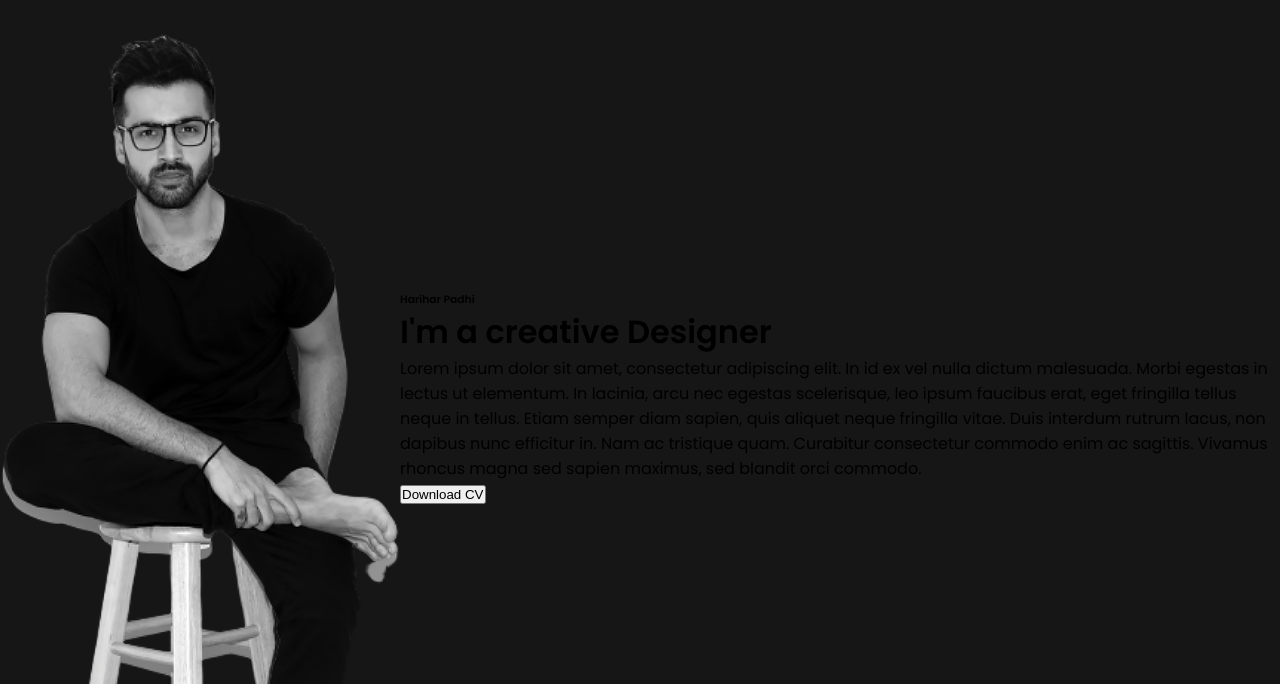
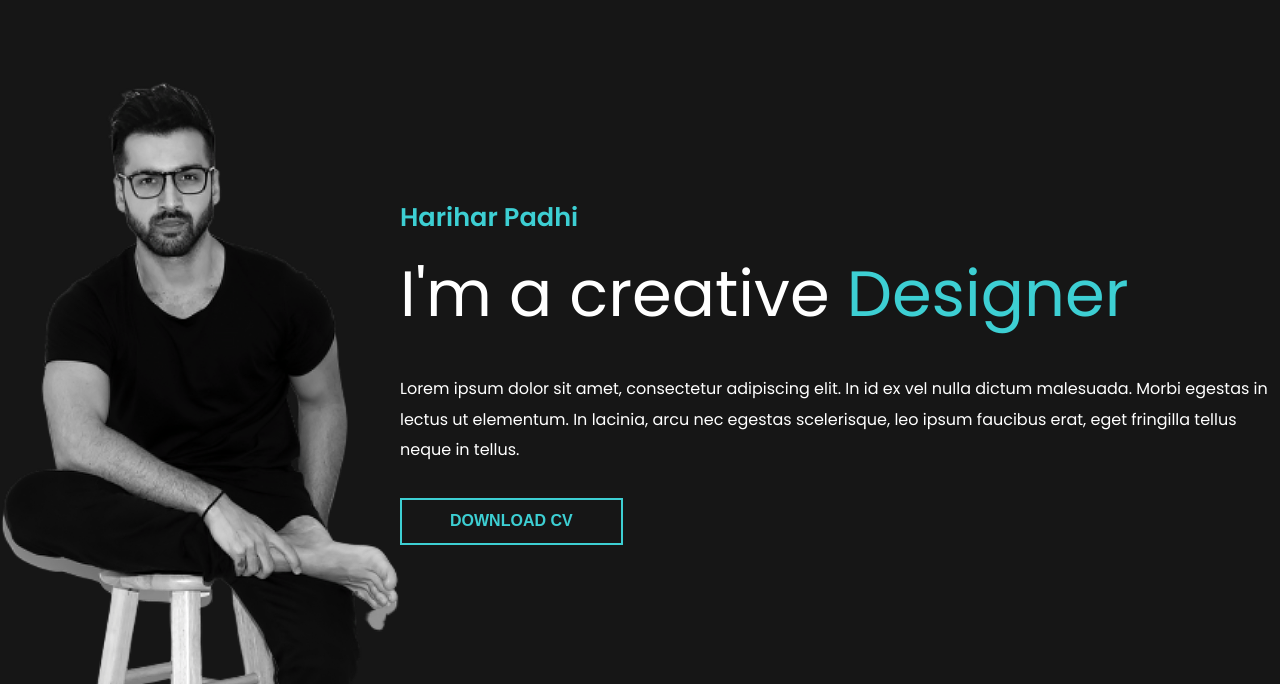
Before and after one commit to HariharPadhi1412/Personal-Portfolio, a plain HTML site: page index.html in a window 1280 px wide. Shown: the part 116-800 px from the top of the page. Drawn offline with Linux system fonts and the light colour scheme.

Commit message:
made changes to various things including the style of the front page and added a image and polygon style to the front page with a button to hover and still there is a bug which is text is not fixed and nav bar has a extra height

```diff
--- a/css/style.css
+++ b/css/style.css
@@ -27,6 +27,7 @@ body {
 
 header {
   background: var(--dark);
+  clip-path: polygon(0 0, 100% 0, 100% 100%, 70% 87%, 0 100%);
 }
 
 header nav .left a {
@@ -52,3 +53,37 @@ header nav .logo {
 .hero .left img {
   width: 400px;
 }
+
+.hero .right {
+  color: var(--pure);
+}
+
+.hero {
+  padding: 3rem 0;
+}
+
+.hero .right h6 {
+  font-size: 1.6rem;
+  color: var(--primary);
+  margin-bottom: 0.6rem;
+}
+
+.hero .right h1 {
+  font-size: 4rem;
+  font-weight: 100;
+  line-height: 1.5;
+  margin-bottom: 2rem;
+}
+
+.hero .right h1 span {
+  color: var(--primary);
+}
+
+.hero .right p {
+  line-height: 1.9rem;
+  margin-bottom: 2rem;
+}
+
+.hero .right {
+  margin-top: -9rem;
+}
--- a/css/utilities.css
+++ b/css/utilities.css
@@ -42,3 +42,11 @@
   background: var(--primary);
   color: var(--secondary);
 }
+
+.flex-1 {
+  flex: 1;
+}
+
+.justify-center {
+  justify-content: center;
+}
--- a/index.html
+++ b/index.html
@@ -34,8 +34,8 @@
         </nav>
       </div>
 
-      <div class="hero flex items-center">
-        <div class="left">
+      <div class="hero flex items-center justify-between flex-1">
+        <div class="left flex-1 flex justify-center">
           <img src="./images/man.png" alt="man" />
         </div>
         <div class="right">
@@ -45,14 +45,10 @@
             Lorem ipsum dolor sit amet, consectetur adipiscing elit. In id ex
             vel nulla dictum malesuada. Morbi egestas in lectus ut elementum. In
             lacinia, arcu nec egestas scelerisque, leo ipsum faucibus erat, eget
-            fringilla tellus neque in tellus. Etiam semper diam sapien, quis
-            aliquet neque fringilla vitae. Duis interdum rutrum lacus, non
-            dapibus nunc efficitur in. Nam ac tristique quam. Curabitur
-            consectetur commodo enim ac sagittis. Vivamus rhoncus magna sed
-            sapien maximus, sed blandit orci commodo.
+            fringilla tellus neque in tellus.
           </p>
           <div>
-            <button>Download CV</button>
+            <button class="btn btn-secondary">Download CV</button>
           </div>
         </div>
       </div>
```
